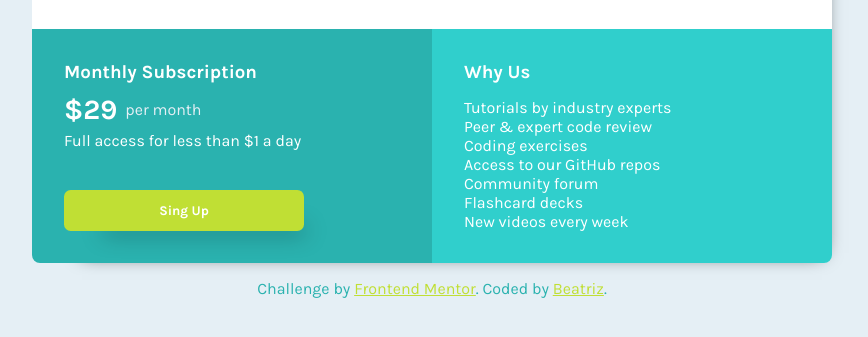
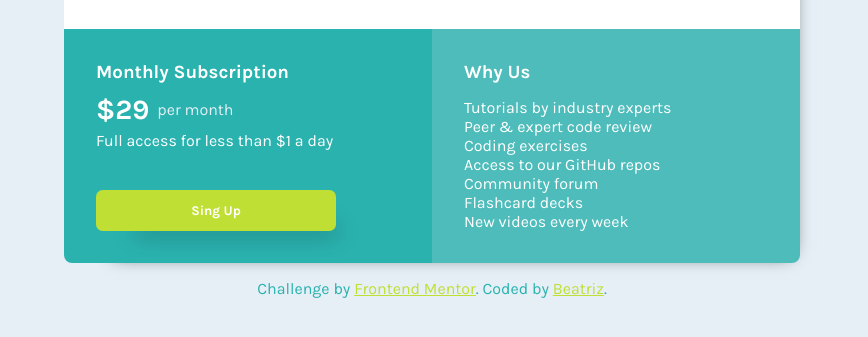
Before and after one commit to beatrizang/single-price-grid-component, a plain HTML site: page index.html in a window 1280 px wide. Shown: the part 331-668 px from the top of the page, without its empty margins (208-1076 px from the left). Drawn offline with Linux system fonts and the light colour scheme; a web font is replaced by a local one.

Commit message:
Se arreglaron alguno estilos: color de clase why-us tamaño de la tarjeta

```diff
--- a/style.css
+++ b/style.css
@@ -1,6 +1,6 @@
 :root{
     --cyan: hsl(179, 62%, 43%);
-    --cyan-light: hsl(179, 62%, 50%);
+    --light-cyan: hsl(179, 45%, 52%);
     --bright-yellow: hsl(71, 73%, 54%);
     --light-gray: hsl(204, 43%, 93%);
     --grayish-blue: hsl(218, 22%, 67%);
@@ -44,7 +44,7 @@ body{
 }
 
 .card{
-    width: 100vh;
+    width: 92vh;
     box-shadow: 20px 20px 18px -30px black;
     border-radius: 0.5em;
 }
@@ -122,7 +122,7 @@ button:hover{
 }
 
 .why-us{
-    background-color: var(--cyan-light);
+    background-color: var(--light-cyan);
     padding: 2em;
     border-radius: 0 0 0.5em 0;
     width: 50%;
```
